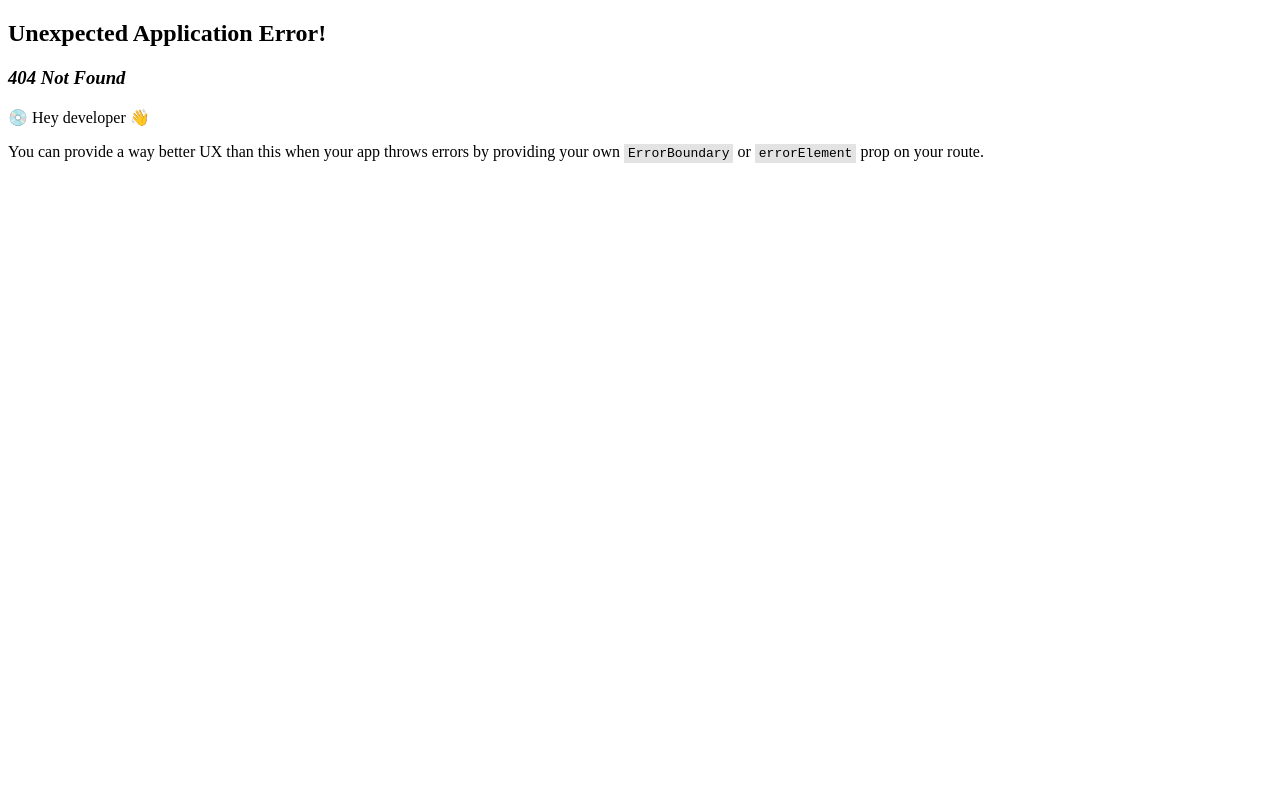
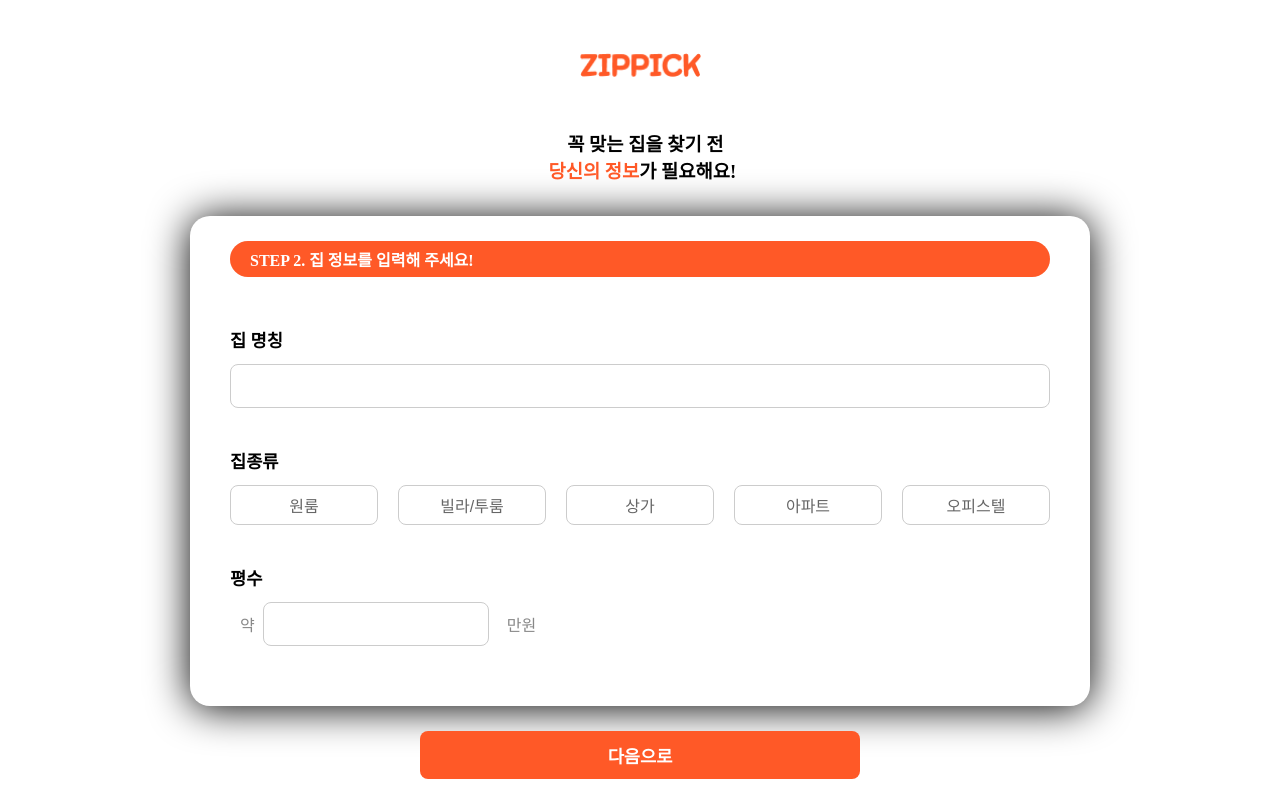
Before and after one commit to HSU-Likelion-Zipick/Zipick-Front, a React (Create React App) app: page /houseinfo in a window 1280 px wide. Before the commit this address had no page. Built offline with nearby package versions, Linux system fonts and the light colour scheme.

Commit message:
⚡️ : HouseInfo.jsx에 평수까지 완료

```diff
--- a/src/css/HouseInfo.scss
+++ b/src/css/HouseInfo.scss
@@ -0,0 +1,190 @@
+.top-image {
+  display: flex;
+  flex-direction: column;
+  align-items: center;
+  padding-top: 45px; //맨 위에서부터 img 머리 부분까지 거리리
+
+  img {
+    width: 121px;
+    height: 24px;
+    margin-bottom: 23px;
+  }
+}
+
+.top-text {
+  display: flex;
+  flex-direction: column;
+  align-items: center;
+  padding-top: 10px;
+
+  .yourinfo {
+    color: #ff5927;
+  }
+}
+
+.big-box {
+  width: 820px;
+  background: white;
+  margin: 15px auto;
+  border-radius: 20px;
+  box-shadow: 0 2px 40px black;
+  padding: 25px 40px 60px 40px;
+  min-height: 300px;
+  overflow-y: scroll; //스크롤바
+  display: flex;
+  flex-direction: column; //이걸 써야 big-box 안에 있는 것들이 세로로 쌓임(밑에 성별, 나이 등)
+
+  // 스크롤바 스타일링
+  &::-webkit-scrollbar {
+    width: 8px;
+    min-height: 20px;
+  }
+
+  &::-webkit-scrollbar-thumb {
+    background-color: #ff5927;
+    border-radius: 4px;
+  }
+
+  &::-webkit-scrollbar-track {
+    background-color: #f1f1f1;
+    border-radius: 4px;
+  }
+
+  .step-bar {
+    position: relative;
+    width: 100%;
+    height: 36px;
+    background: #f1efef;
+    border-radius: 20px;
+    display: flex;
+    align-items: center;
+
+    .step-progress2 {
+      position: absolute; //부모(위에 relative) 기준으로 위치를 잡기 위한 것: 자유로움움
+      left: 0;
+      top: 0;
+      bottom: 0;
+      width: 100%;
+      background: #ff5927;
+      border-radius: 20px;
+      z-index: 1; //중간에 위치하게 함
+    }
+
+    .step-title {
+      z-index: 2; //맨 위로 올라오게 함
+      color: white;
+      font-weight: bold;
+      font-size: 1rem;
+      padding-left: 20px;
+    }
+  }
+
+  .house {
+    display: flex;
+    flex-direction: column;
+    margin-top: 50px;
+
+    .house-title {
+      font-weight: bold;
+      font-size: 1.1rem;
+      margin-bottom: 12px;
+    }
+
+    .house-input-group {
+      display: flex;
+      align-items: center;
+      gap: 8px;
+
+      .house-input {
+        width: 100%;
+        height: 40px;
+        border: 1px solid #ccc; //나이 박스 테두리
+        border-radius: 8px;
+      }
+    }
+  }
+
+  .house-type {
+    display: flex;
+    flex-direction: column;
+
+    .type-title {
+      font-weight: bold;
+      font-size: 1.1rem;
+      margin-bottom: 12px;
+      margin-top: 40px;
+    }
+
+    .type-btns {
+      display: flex;
+      gap: 20px;
+
+      .type-btn {
+        width: 150px;
+        height: 40px;
+        border: 1px solid #ccc;
+        border-radius: 8px;
+        background: #fff;
+        font-size: 1rem;
+        color: #666;
+        cursor: pointer; //커서 올라가면 손모양으로 바뀜
+
+        &:hover,
+        &.active {
+          border: 2px solid #ff5927;
+          color: #ff5927;
+          background: #fff7f3;
+        }
+      }
+    }
+  }
+
+  .size {
+    display: flex;
+    flex-direction: column;
+
+    .size-title {
+      font-weight: bold;
+      font-size: 1.1rem;
+      margin-bottom: 12px;
+      margin-top: 40px;
+      margin-left: 0px;
+    }
+
+    .size-input-group {
+      display: flex;
+      align-items: center;
+      gap: 8px;
+
+      span {
+        //만원" 글자 설정
+        margin-left: 10px;
+        color: #888;
+        font-size: 1rem;
+      }
+
+      .size-input {
+        width: 220px;
+        height: 40px;
+        border: 1px solid #ccc; //월수입 박스 테두리
+        border-radius: 8px;
+      }
+    }
+  }
+
+  .next-button {
+    width: 90%;
+    max-width: 200px;
+    margin: 25px auto auto;
+    height: 48px;
+    border: none;
+    border-radius: 8px;
+    background: #ff5927;
+    color: #fff;
+    font-size: 1.1rem;
+    font-weight: bold;
+    text-align: center;
+    cursor: pointer;
+    display: block;
+  }
+}
--- a/src/css/UserInfo.scss
+++ b/src/css/UserInfo.scss
@@ -1,31 +1,31 @@
-.top-image{
+.top-image {
     display: flex;
     flex-direction: column;
     align-items: center;
     padding-top: 45px; //맨 위에서부터 img 머리 부분까지 거리리
 
-img{
+    img {
         width: 121px;
         height: 24px;
         margin-bottom: 23px;
     }
 }
 
-.top-text{
+.top-text {
     display: flex;
     flex-direction: column;
     align-items: center;
     padding-top: 10px;
 
 
-.yourinfo{
-    color:#FF5927;
+    .yourinfo {
+        color: #FF5927;
     }
 }
 
-.big-box{
+.big-box {
     width: 820px;
-    background:white;
+    background: white;
     margin: 15px auto;
     border-radius: 20px;
     box-shadow: 0 2px 20px black;
@@ -34,30 +34,30 @@ img{
     display: flex;
     flex-direction: column; //이걸 써야 big-box 안에 있는 것들이 세로로 쌓임(밑에 성별, 나이 등)
 
-    .step-bar{
+    .step-bar {
         position: relative;
-        width:100%;
-        height:36px;
-        background:#F1EFEF;
+        width: 100%;
+        height: 36px;
+        background: #F1EFEF;
         border-radius: 20px;
         display: flex;
         align-items: center;
 
-        .step-progress1{
+        .step-progress1 {
             position: absolute; //부모(위에 relative) 기준으로 위치를 잡기 위한 것: 자유로움움
-            left:0;
-            top:0;
+            left: 0;
+            top: 0;
             bottom: 0;
-            width:50%;
+            width: 50%;
             background: #FF5927;
             border-radius: 20px;
             z-index: 1; //중간에 위치하게 함
 
         }
 
-        .step-title{
+        .step-title {
             z-index: 2; //맨 위로 올라오게 함
-            color:white;
+            color: white;
             font-weight: bold;
             font-size: 1rem;
             padding-left: 20px;
@@ -66,35 +66,40 @@ img{
 
     }
 
-    .gender-age{
-        display:flex;
+    .gender-age {
+        display: flex;
         align-items: flex-end;
         margin-top: 50px;
         gap: 40px;
 
-    .gender{
-        display:flex;
+        .gender {
+            display: flex;
             flex-direction: column;
-        min-width: 340px;// 성별과 나이 거리 조절
-        .gender-title{
+            min-width: 340px; // 성별과 나이 거리 조절
+
+            .gender-title {
                 font-weight: bold;
                 font-size: 1.1rem;
                 margin-bottom: 12px;
             }
-        .gender-btns{
-            display: flex;;
-            gap:20px;
-            .gender-btn{
-                width:150px;
+
+            .gender-btns {
+                display: flex;
+                ;
+                gap: 20px;
+
+                .gender-btn {
+                    width: 150px;
                     height: 40px;
                     border: 1px solid #ccc;
                     border-radius: 8px;
-                background:#fff;
+                    background: #fff;
                     font-size: 1rem;
-                color:#666;
-                cursor:pointer; //커서 올라가면 손모양으로 바뀜
+                    color: #666;
+                    cursor: pointer; //커서 올라가면 손모양으로 바뀜
 
-                &:hover, &.active {
+                    &:hover,
+                    &.active {
                         border: 2px solid #FF5927;
                         color: #FF5927;
                         background: #fff7f3;
@@ -103,24 +108,29 @@ img{
             }
         }
 
-    .age{
+        .age {
             display: flex;
             flex-direction: column;
-    .age-title{
+
+            .age-title {
                 font-weight: bold;
-        font-size:1.1rem;
-        margin-bottom:12px;
+                font-size: 1.1rem;
+                margin-bottom: 12px;
             }
-    .age-input-group{
+
+            .age-input-group {
                 display: flex;
                 align-items: center;
                 gap: 8px;
-        span{ //"만" 이랑 "세" 글자 설정정
-            color:#888;
+
+                span {
+                    //"만" 이랑 "세" 글자 설정정
+                    color: #888;
                     font-size: 1rem;
                 }
-        .age-input{
-            width:90px;
+
+                .age-input {
+                    width: 90px;
                     height: 40px;
                     border: 1px solid #ccc; //나이 박스 테두리
                     border-radius: 8px;
@@ -130,28 +140,33 @@ img{
     }
 
 
-    .job-section{
-        display:flex;
+    .job-section {
+        display: flex;
         flex-direction: column;
-    .job-title{
+
+        .job-title {
             font-weight: bold;
             font-size: 1.1rem;
             margin-bottom: 12px;
         }
-    .job-btns{
-            display: flex;;
-            gap:20px;
-            .job-btn{
-                width:150px;
+
+        .job-btns {
+            display: flex;
+            ;
+            gap: 20px;
+
+            .job-btn {
+                width: 150px;
                 height: 40px;
                 border: 1px solid #ccc;
                 border-radius: 8px;
-                background:#fff;
+                background: #fff;
                 font-size: 1rem;
-                color:#666;
-                cursor:pointer; //커서 올라가면 손모양으로 바뀜
+                color: #666;
+                cursor: pointer; //커서 올라가면 손모양으로 바뀜
 
-                &:hover, &.active {
+                &:hover,
+                &.active {
                     border: 2px solid #FF5927;
                     color: #FF5927;
                     background: #fff7f3;
@@ -160,27 +175,32 @@ img{
         }
     }
 
- .monthly-income{
+    .monthly-income {
         display: flex;
         flex-direction: column;
-    .monthly-title{
+
+        .monthly-title {
             font-weight: bold;
-        font-size:1.1rem;
-        margin-bottom:12px;
+            font-size: 1.1rem;
+            margin-bottom: 12px;
             margin-top: 40px;
             margin-left: 10px;
         }
-    .monthly-input-group{
+
+        .monthly-input-group {
             display: flex;
             align-items: center;
             gap: 8px;
-        span{ //"약" 이랑 "만원" 글자 설정정
+
+            span {
+                //"약" 이랑 "만원" 글자 설정정
                 margin-left: 10px;
-            color:#888;
+                color: #888;
                 font-size: 1rem;
             }
-        .monthly-input{
-            width:220px;
+
+            .monthly-input {
+                width: 220px;
                 height: 40px;
                 border: 1px solid #ccc; //월수입입 박스 테두리
                 border-radius: 8px;
@@ -190,27 +210,32 @@ img{
     }
 
 
-.fund{
+    .fund {
         display: flex;
         flex-direction: column;
-    .fund-title{
+
+        .fund-title {
             font-weight: bold;
-        font-size:1.1rem;
-        margin-bottom:12px;
+            font-size: 1.1rem;
+            margin-bottom: 12px;
             margin-top: 40px;
             margin-left: 10px;
         }
-    .fund-input-group{
+
+        .fund-input-group {
             display: flex;
             align-items: center;
             gap: 8px;
-        span{ //"약" 이랑 "만원" 글자 설정정
+
+            span {
+                //"약" 이랑 "만원" 글자 설정정
                 margin-left: 10px;
-            color:#888;
+                color: #888;
                 font-size: 1rem;
             }
-        .fund-input{
-            width:220px;
+
+            .fund-input {
+                width: 220px;
                 height: 40px;
                 border: 1px solid #ccc; //월수입 박스 테두리
                 border-radius: 8px;
@@ -220,28 +245,33 @@ img{
     }
 
 
-.transportation-section{
-        display:flex;
+    .transportation-section {
+        display: flex;
         flex-direction: column;
-    .transportation-title{
+
+        .transportation-title {
             font-weight: bold;
             font-size: 1.1rem;
             margin-bottom: 12px;
         }
-    .transportation-btns{
-            display: flex;;
-            gap:20px;
-            .transportation-btn{
-                width:150px;
+
+        .transportation-btns {
+            display: flex;
+            ;
+            gap: 20px;
+
+            .transportation-btn {
+                width: 150px;
                 height: 40px;
                 border: 1px solid #ccc;
                 border-radius: 8px;
-                background:#fff;
+                background: #fff;
                 font-size: 1rem;
-                color:#666;
-                cursor:pointer; //커서 올라가면 손모양으로 바뀜
+                color: #666;
+                cursor: pointer; //커서 올라가면 손모양으로 바뀜
 
-                &:hover, &.active {
+                &:hover,
+                &.active {
                     border: 2px solid #FF5927;
                     color: #FF5927;
                     background: #fff7f3;
@@ -251,28 +281,33 @@ img{
     }
 
 
-.livingpattern-section{
-        display:flex;
+    .livingpattern-section {
+        display: flex;
         flex-direction: column;
-    .livingpattern-title{
+
+        .livingpattern-title {
             font-weight: bold;
             font-size: 1.1rem;
             margin-bottom: 12px;
         }
-    .livingpattern-btns{
-            display: flex;;
-            gap:20px;
-            .livingpattern-btn{
-                width:150px;
+
+        .livingpattern-btns {
+            display: flex;
+            ;
+            gap: 20px;
+
+            .livingpattern-btn {
+                width: 150px;
                 height: 40px;
                 border: 1px solid #ccc;
                 border-radius: 8px;
-                background:#fff;
+                background: #fff;
                 font-size: 1rem;
-                color:#666;
-                cursor:pointer; //커서 올라가면 손모양으로 바뀜
+                color: #666;
+                cursor: pointer; //커서 올라가면 손모양으로 바뀜
 
-                &:hover, &.active {
+                &:hover,
+                &.active {
                     border: 2px solid #FF5927;
                     color: #FF5927;
                     background: #fff7f3;
@@ -280,13 +315,28 @@ img{
             }
         }
     }
+}
+
+.next-button {
+    width: 90%;
+    max-width: 440px;
+    margin: 25px auto auto;
+    height: 48px;
+    border: none;
+    border-radius: 8px;
+    background: #FF5927;
+    color: #fff;
+    font-size: 1.1rem;
+    font-weight: bold;
+    text-align: center;
+    cursor: pointer;
+    display: block;
 
 }
 
-
 hr {
     border: none;
-  border-top: 1.5px solid #B0B0B0;  // 두께, 색상 원하는 대로
-  margin: 40px 0;                   // 위아래 여백
+    border-top: 1.5px solid #B0B0B0; // 두께, 색상 원하는 대로
+    margin: 40px 0; // 위아래 여백
     width: 100%;
 }
--- a/src/index.js
+++ b/src/index.js
@@ -4,6 +4,7 @@ import App from './App';
 import { createBrowserRouter, RouterProvider } from "react-router-dom";
 import { Navigate } from "react-router-dom"; // Navigate 컴포넌트 import
 import UserInfo from './pages/UserInfo';
+import HouseInfo from "./pages/HouseInfo";
 
 const router=createBrowserRouter([
   {
@@ -12,7 +13,8 @@ const router=createBrowserRouter([
 
     children: [
       {path: "/",element: <Navigate to="/userinfo" replace />},
-      {path: "userinfo", element: <UserInfo />},
+      {path: "userinfo", element: <UserInfo /> },
+      {path: "houseinfo", element: <HouseInfo />},
 
     ],
   },
--- a/src/pages/HouseInfo.jsx
+++ b/src/pages/HouseInfo.jsx
@@ -1 +1,61 @@
-//다예시치
+import React from 'react'
+import ZIPPICK from "../assets/ZIPPICK.png";
+import "../css/HouseInfo.scss";
+
+const HouseInfo = () => {
+    return (
+        <div className="top"> {/* 밑에 div 들의 대빵 설정 */}
+        <div className="top-image"> {/* ZIPPICK 이미지 */}
+            <img src={ZIPPICK} alt="ZIPPICK"/>
+        </div>
+        <div className="top-text"> {/* ZIPPICK 이미지 밑 글씨씨 */}
+            <h3> &nbsp; &nbsp; &nbsp;꼭 맞는 집을 찾기 전<br />
+            <span className="yourinfo">&nbsp;당신의 정보</span>가 필요해요!</h3>
+            </div>
+
+            <div className="big-box">
+                <div className="step-bar">
+                    <div className="step-progress2"></div> {/* step 1 오렌지바 */}
+                    <span className="step-title">STEP 2. 집 정보를 입력해 주세요!</span>
+                </div>
+
+
+                <div className="house">
+                    <div className="house-title">집 명칭</div>
+                    <div className="house-input-group">
+                        <input type="text" className="house-input" />
+                    </div>
+                </div>
+
+
+                <div className="house-type">
+                <div className="type-title">집종류</div>
+                <div className="type-btns">
+                    <button className="type-btn">원룸</button>
+                    <button className="type-btn">빌라/투룸</button>
+                    <button className="type-btn">상가</button>
+                    <button className="type-btn">아파트</button>
+                    <button className="type-btn">오피스텔</button>
+                </div>
+            </div>
+
+            <div className="size">
+                <div className="size-title">평수</div>
+                <div className="size-input-group">
+                    <span>약</span>
+                    <input type="text" className="size-input" />
+                    <span>만원</span>
+                </div>
+            </div>
+
+            </div>{/* big-box 닫는div */}
+
+            <button className="next-button" >
+                다음으로
+            </button>
+
+        </div>
+      )
+}
+
+export default HouseInfo
--- a/src/pages/UserInfo.jsx
+++ b/src/pages/UserInfo.jsx
@@ -1,4 +1,4 @@
-import React from "react";
+import React from 'react';
 import ZIPPICK from "../assets/ZIPPICK.png";
 import "../css/UserInfo.scss";
 
@@ -96,6 +96,10 @@ const UserInfo = () => {
 
         </div>{/* big-box 닫는div */}
 
+        <button className="next-button" >
+            다음으로
+        </button>
+
     </div>
   )
 }
```
Lines whose indentation alone changed are shown as unchanged.
